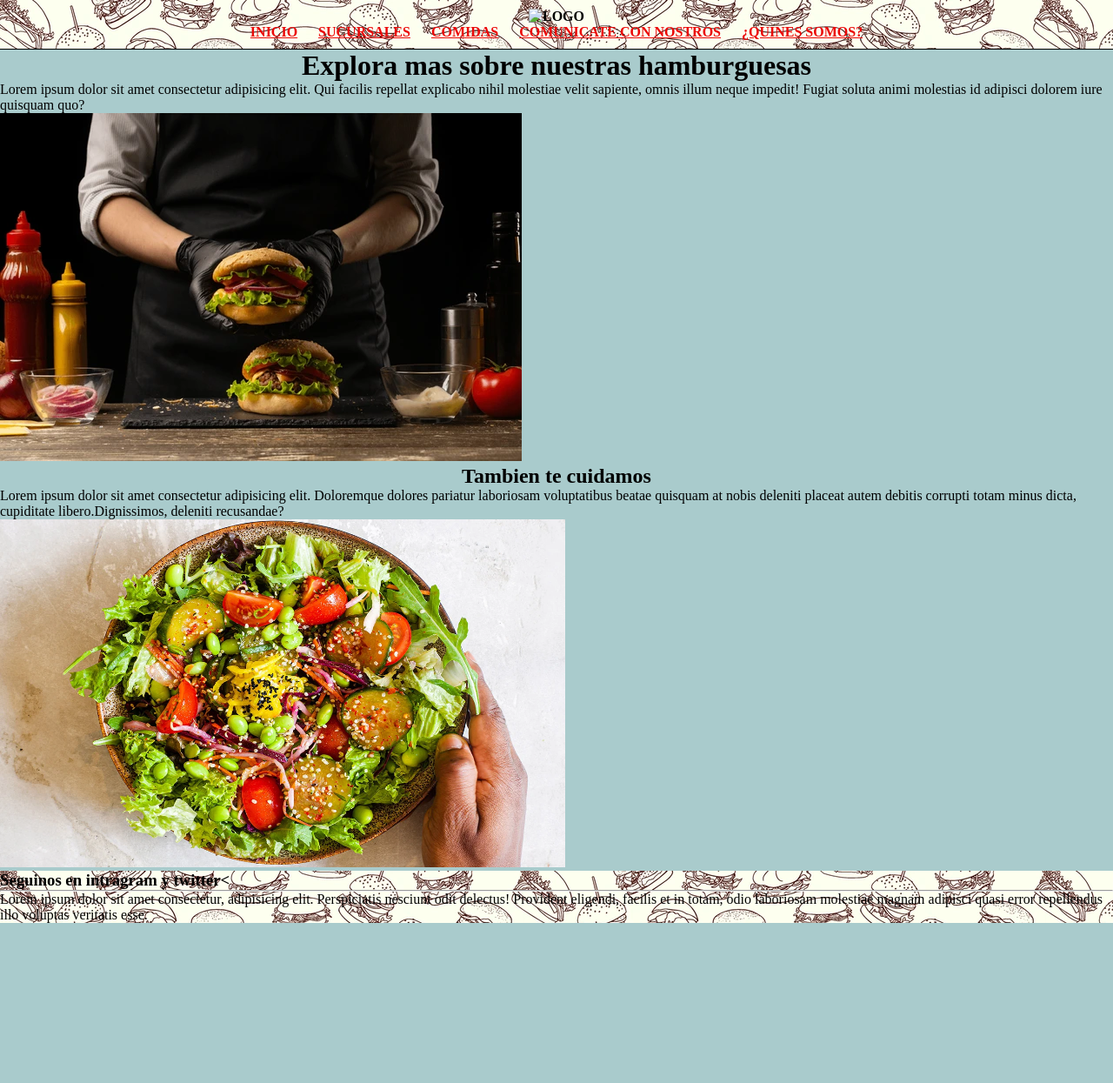
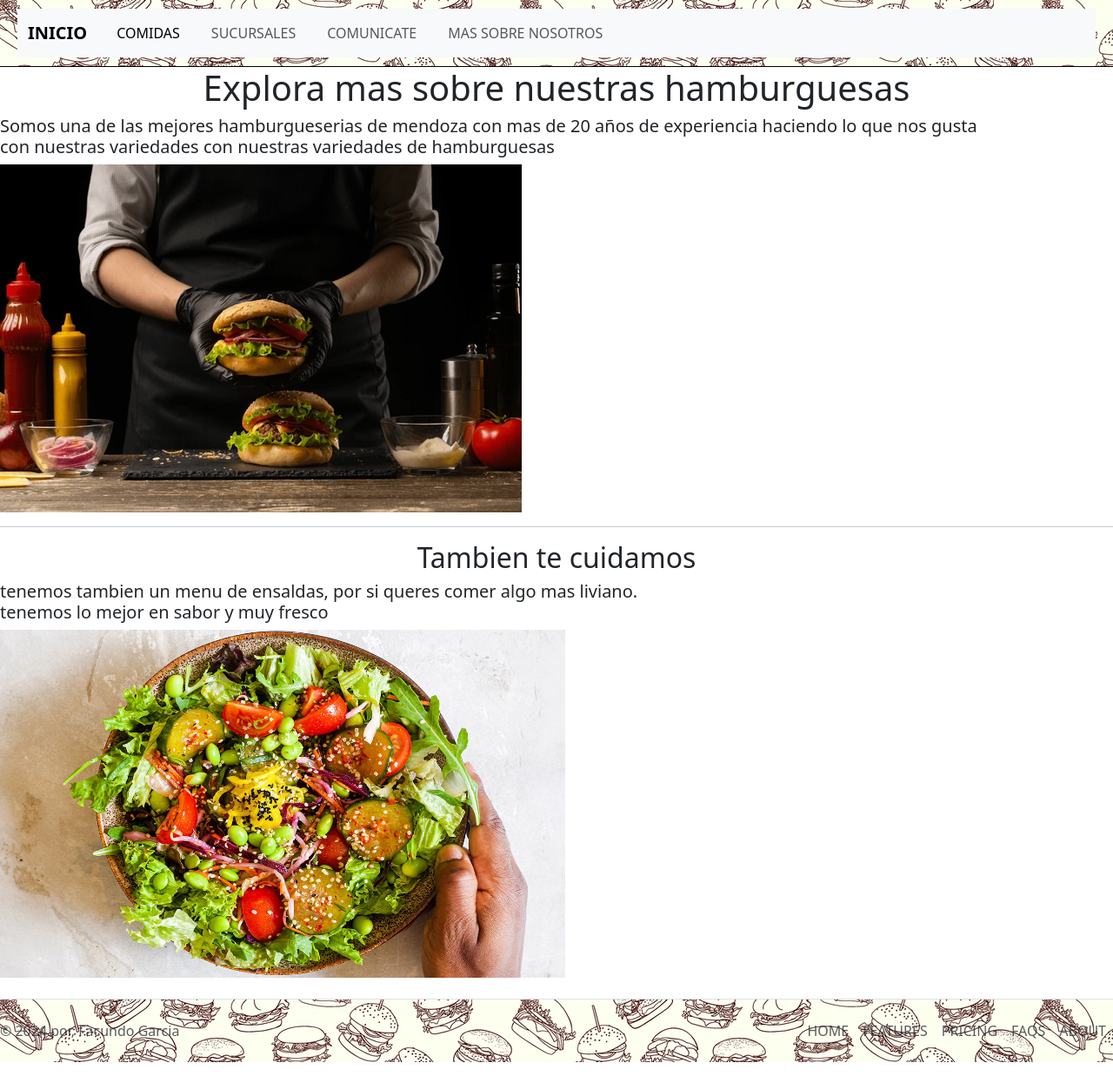
Before and after one commit to FacundoGarcia33/git-1, a plain HTML site: page index.html in a window 1280 px wide. Shown: the whole page at 87% size. Before the commit the page ends 1061 px from the top, so only its background shows below. Drawn offline with nearby package versions, Linux system fonts and the light colour scheme.

Commit message:
nuevoCommit

```diff
--- a/index.html
+++ b/index.html
@@ -1,44 +1,83 @@
 <!DOCTYPE html>
 <html lang="en">
+
 <head>
               <meta charset="UTF-8">
               <meta name="viewport" content="width=device-width, initial-scale=1.0">
               <title>primera pre entrega</title>
-              <link rel="stylesheet" href="/estilo/estilo.css">
+              <link rel="stylesheet" href="./estilo/estilo.css">
+              <link href="https://cdn.jsdelivr.net/npm/bootstrap@5.3.3/dist/css/bootstrap.min.css" rel="stylesheet"
+                            integrity="sha384-QWTKZyjpPEjISv5WaRU9OFeRpok6YctnYmDr5pNlyT2bRjXh0JMhjY6hW+ALEwIH"
+                            crossorigin="anonymous">
+
 </head>
-<body>
+
+<body class="fondo">
               <header>
-                            <a>
-                            <img class="logo" src="../img/logo2.jpg" alt="logo">
-                            </a>
-                            <nav>
-                            <ul>
-                                          <li><a href="./index.html">inicio</a></li>
-                                          <li><a href="./pegues/secursales.html">sucursales</a></li>
-                                          <li><a href="./comidas.html">comidas</a></li>
-                                          <li><a href="./contacto.html">comunicate con nostros</a></li>
-                                          <li><a href="./info.html">¿quines somos?</a></li>
+                            <nav class="navbar navbar-expand-lg bg-body-tertiary">
+                                          <div class="container-fluid">
+                                            <a class="navbar-brand" href="./index.html">inicio</a>
+                                            <button class="navbar-toggler" type="button" data-bs-toggle="collapse" data-bs-target="#navbarSupportedContent" aria-controls="navbarSupportedContent" aria-expanded="false" aria-label="Toggle navigation">
+                                              <span class="navbar-toggler-icon"></span>
+                                            </button>
+                                            <div class="collapse navbar-collapse" id="navbarSupportedContent">
+                                              <ul class="navbar-nav me-auto mb-2 mb-lg-0">
+                                                <li class="nav-item">
+                                                  <a class="nav-link active" aria-current="page" href="./pegues/comidas.html">comidas</a>
+                                                </li>
+                                                <li class="nav-item">
+                                                  <a class="nav-link" href="./pegues/secursales.html">sucursales</a>
+                                                </li>
+                                                <li class="nav-item">
+                                                        <a class="nav-link" href="./pegues/contacto.html">comunicate</a>
+                                                </li>
+                                                <li class="nav-item">
+                                                        <a class="nav-link" href="./pegues/info.html">mas sobre nosotros</a>
+                                                </li>
                                               </ul>
+                                            </div>
+                                          </div>
                                         </nav>
               </header>
               <main>
                 <h1>Explora mas sobre nuestras hamburguesas </h1>
-                            <p>Lorem ipsum dolor sit amet consectetur adipisicing elit. Qui facilis repellat explicabo nihil molestiae velit sapiente, omnis illum neque impedit! Fugiat soluta animi molestias id adipisci dolorem iure quisquam quo?</p>
+                <section class="inicioImg">
+                  <h5>Somos una de las mejores hamburgueserias de mendoza con mas de 20 años de experiencia haciendo lo que nos gusta <br>con nuestras variedades con nuestras variedades de hamburguesas</h5>
                   <a>
-                            <img class="ensalada" src="../img/fotos de inicio.webp" alt="foto de hamburguesa">
+                    <img class="ensalada" src="../img/fotos de inicio.webp"
+                    alt="foto de hamburguesa">
                   </a>
+                </section>
+                <hr>
+                <h2 class="envios">Tambien te cuidamos</h2>
                             <section>
-                            <div>
-                                          <h2 class="envios" >Tambien te cuidamos</h2>
-                                          <p>Lorem ipsum dolor sit amet consectetur adipisicing elit. Doloremque dolores pariatur laboriosam voluptatibus beatae quisquam at nobis deleniti placeat autem debitis corrupti totam minus dicta, cupiditate libero.Dignissimos, deleniti recusandae?</p>
+                                          <div class="inicioImg2">
+                                                        <h5>tenemos tambien un menu de ensaldas, por si queres comer algo mas liviano.<br> tenemos lo mejor en sabor y muy fresco</h5>
                                                         <img src="../img/ensalada.webp" alt="una ensalada">
                                           </div>
                             </section>
               </main>
-              <footer>
-                            <h3>Seguinos en intragram y twitter<</h3>
-                            <hr>
-                            <p>Lorem ipsum dolor sit amet consectetur, adipisicing elit. Perspiciatis nesciunt odit delectus! Provident eligendi, facilis et in totam, odio laboriosam molestiae magnam adipisci quasi error repellendus illo voluptas veritatis esse.</p>
+              <footer class="d-flex flex-wrap justify-content-between align-items-center py-3 my-4 border-top">
+                            <p class="col-md-4 mb-0 text-body-secondary">&copy; 2024 por, Facundo Garcia</p>
+
+                            <a href="/" class="col-md-4 d-flex align-items-center justify-content-center mb-3 mb-md-0 me-md-auto link-body-emphasis text-decoration-none">
+                              <svg class="bi me-2" width="40" height="32"><use xlink:href="#bootstrap"/></svg>
+                            </a>
+
+                            <ul class="nav col-md-4 justify-content-end">
+                              <li class="nav-item"><a href="#" class="nav-link px-2 text-body-secondary">Home</a></li>
+                              <li class="nav-item"><a href="#" class="nav-link px-2 text-body-secondary">Features</a></li>
+                              <li class="nav-item"><a href="#" class="nav-link px-2 text-body-secondary">Pricing</a></li>
+                              <li class="nav-item"><a href="#" class="nav-link px-2 text-body-secondary">FAQs</a></li>
+                              <li class="nav-item"><a href="#" class="nav-link px-2 text-body-secondary">About</a></li>
+                            </ul>
                           </footer>
+              <script src="https://cdn.jsdelivr.net/npm/@popperjs/core@2.11.8/dist/umd/popper.min.js"
+                            integrity="sha384-I7E8VVD/ismYTF4hNIPjVp/Zjvgyol6VFvRkX/vR+Vc4jQkC+hVqc2pM8ODewa9r"
+                            crossorigin="anonymous"></script>
+              <script src="https://cdn.jsdelivr.net/npm/bootstrap@5.3.3/dist/js/bootstrap.min.js"
+                            integrity="sha384-0pUGZvbkm6XF6gxjEnlmuGrJXVbNuzT9qBBavbLwCsOGabYfZo0T0to5eqruptLy"
+                            crossorigin="anonymous"></script>
 </body>
+
 </html>
```
Lines whose indentation alone changed are shown as unchanged.
